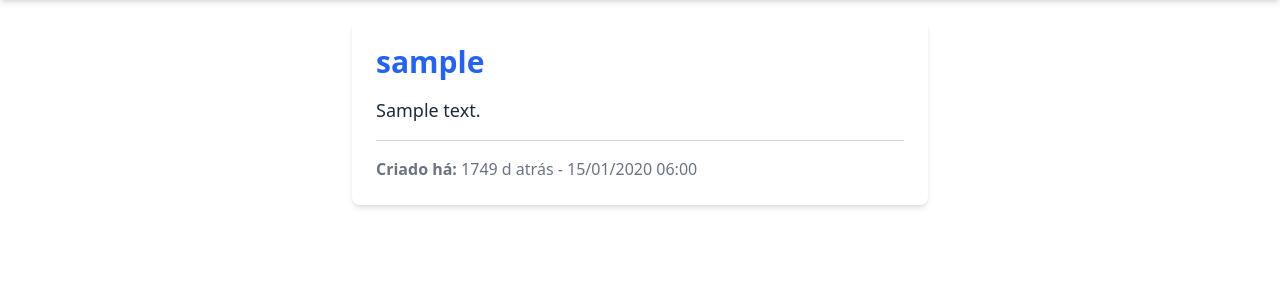
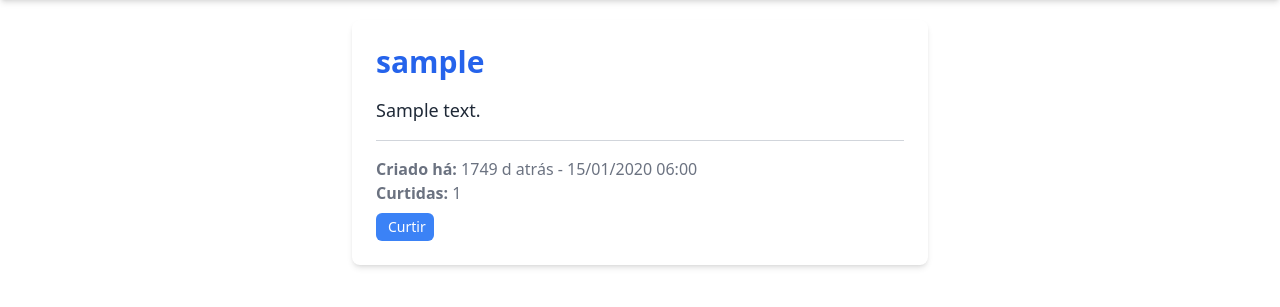
Before and after one commit to PedroSawczuk/snapzo-project, a Django app: page /posts/00000000-0000-0000-0000-000000000001/ in a window 1280 px wide. Shown: the part 72-379 px from the top of the page. Run offline with Django 5.2, Linux system fonts and the light colour scheme; tables that the repository leaves empty hold one stand-in row (values such as "Sample post"); some libraries are stand-ins or nearby versions.

Commit message:
feat(posts): add like functionality to posts

```diff
--- a/core/templates/posts/detailPost.html
+++ b/core/templates/posts/detailPost.html
@@ -14,6 +14,50 @@ Detalhes do Post
     <p class="text-lg text-gray-800 mb-4">{{ post.content }}</p>
     <div class="border-t border-gray-300 mt-4 pt-4">
         <p class="text-gray-500"><strong>Criado há:</strong> {{ time_since }} - {{ post.created_at|date:"d/m/Y H:i" }}</p>
+        <p class="text-gray-500"><strong>Curtidas:</strong> <span id="like-count">{{ post.like_count }}</span></p>
+
+        <button id="like-button" class="flex items-center mt-2 bg-blue-500 text-white px-2 py-1 rounded-md hover:bg-blue-600 transition">
+            <i id="like-icon" class="fas
+                {% if has_liked %}
+                    fa-thumbs-up
+                {% else %}
+                    fa-thumbs-o-up
+                {% endif %}
+                mr-1"></i>
+            <span class="text-sm">
+                {% if user.is_authenticated %}
+                    {% if has_liked %}
+                        Descurtir
+                    {% else %}
+                        Curtir
+                    {% endif %}
+                {% else %}
+                    Curtir
+                {% endif %}
+            </span>
+        </button>
     </div>
 </div>
+
+<script>
+    document.getElementById('like-button').addEventListener('click', function() {
+        const postId = '{{ post.id }}';
+        fetch(`/like/${postId}/`, {
+            method: 'POST',
+            headers: {
+                'X-CSRFToken': '{{ csrf_token }}',
+                'Content-Type': 'application/json'
+            },
+        })
+        .then(response => response.json())
+        .then(data => {
+            document.getElementById('like-count').textContent = data.like_count;
+            const icon = document.getElementById('like-icon');
+            icon.classList.toggle('fa-thumbs-up');  // Muda para o ícone de curtir
+            icon.classList.toggle('fa-thumbs-o-up'); // Muda para o ícone de não curtir
+            this.querySelector('span').textContent = (data.action === 'liked') ? 'Descurtir' : 'Curtir';
+        });
+    });
+</script>
+
 {% endblock main %}
--- a/core/urls.py
+++ b/core/urls.py
@@ -10,4 +10,7 @@ urlpatterns = [
     path('posts/<uuid:pk>/', PostDetailView.as_view(), name='postDetailPage'),
     path('posts/edit/<uuid:pk>/', EditPostView.as_view(), name='editPost'),
     path('posts/delete/<uuid:pk>/', DeletePostView.as_view(), name='delPost'),
+
+    path('like/<uuid:post_id>/', LikePostView.as_view(), name='likePost'),
+
 ]
--- a/core/views.py
+++ b/core/views.py
@@ -1,9 +1,9 @@
-from django.http import Http404
+from django.http import Http404, JsonResponse
 from django.shortcuts import render, redirect
 from django.urls import reverse_lazy
 from django.views.generic import *
 from django.contrib import messages
-from posts.models import Post
+from posts.models import Like, Post
 from .forms import PostForm, UserProfileForm
 from .utils.timeUtils import time_since
 from django.db.models import Q
@@ -52,7 +52,9 @@ class PostDetailView(DetailView):
     def get_context_data(self, **kwargs):
         context = super().get_context_data(**kwargs)
         context['time_since'] = time_since(self.object.created_at)
+        context['has_liked'] = self.request.user.is_authenticated and self.object.likes.filter(user=self.request.user).exists()
         return context
+
 
 class ExplorerPageView(TemplateView):
     template_name = 'explorer/explorerPage.html'
@@ -92,7 +94,6 @@ class UserProfileView(DetailView):
         context['current_user'] = self.request.user if self.request.user.is_authenticated else None
         return context
 
-
 class EditProfileView(LoginRequiredMixin, UpdateView):
     model = User
     form_class = UserProfileForm
@@ -122,3 +123,19 @@ class DeletePostView(LoginRequiredMixin, DeleteView):
     def get_queryset(self):
         # Apenas permitir que o autor do post exclua
         return Post.objects.filter(user=self.request.user)
+
+class LikePostView(LoginRequiredMixin, View):
+    def post(self, request, post_id):
+        post = Post.objects.get(id=post_id)
+        like, created = Like.objects.get_or_create(user=request.user, post=post)
+        if not created:
+            like.delete()  # Unlike the post if it was already liked
+            action = 'unliked'
+        else:
+            action = 'liked'
+
+        # Optionally, update like_count on the Post
+        post.like_count = post.likes.count()
+        post.save()
+
+        return JsonResponse({'action': action, 'like_count': post.like_count})
--- a/posts/models.py
+++ b/posts/models.py
@@ -37,3 +37,13 @@ class Post(models.Model):
 
     def __str__(self):
         return f'Post de {self.user.username}'
+
+class Like(models.Model):
+    user = models.ForeignKey(User, on_delete=models.CASCADE, related_name='likes')
+    post = models.ForeignKey(Post, on_delete=models.CASCADE, related_name='likes')
+
+    class Meta:
+        unique_together = ('user', 'post')
+
+    def __str__(self):
+        return f"{self.user.username} liked {self.post.id}"
```
Also changed, not shown: posts/migrations/0002_like.py (added).
